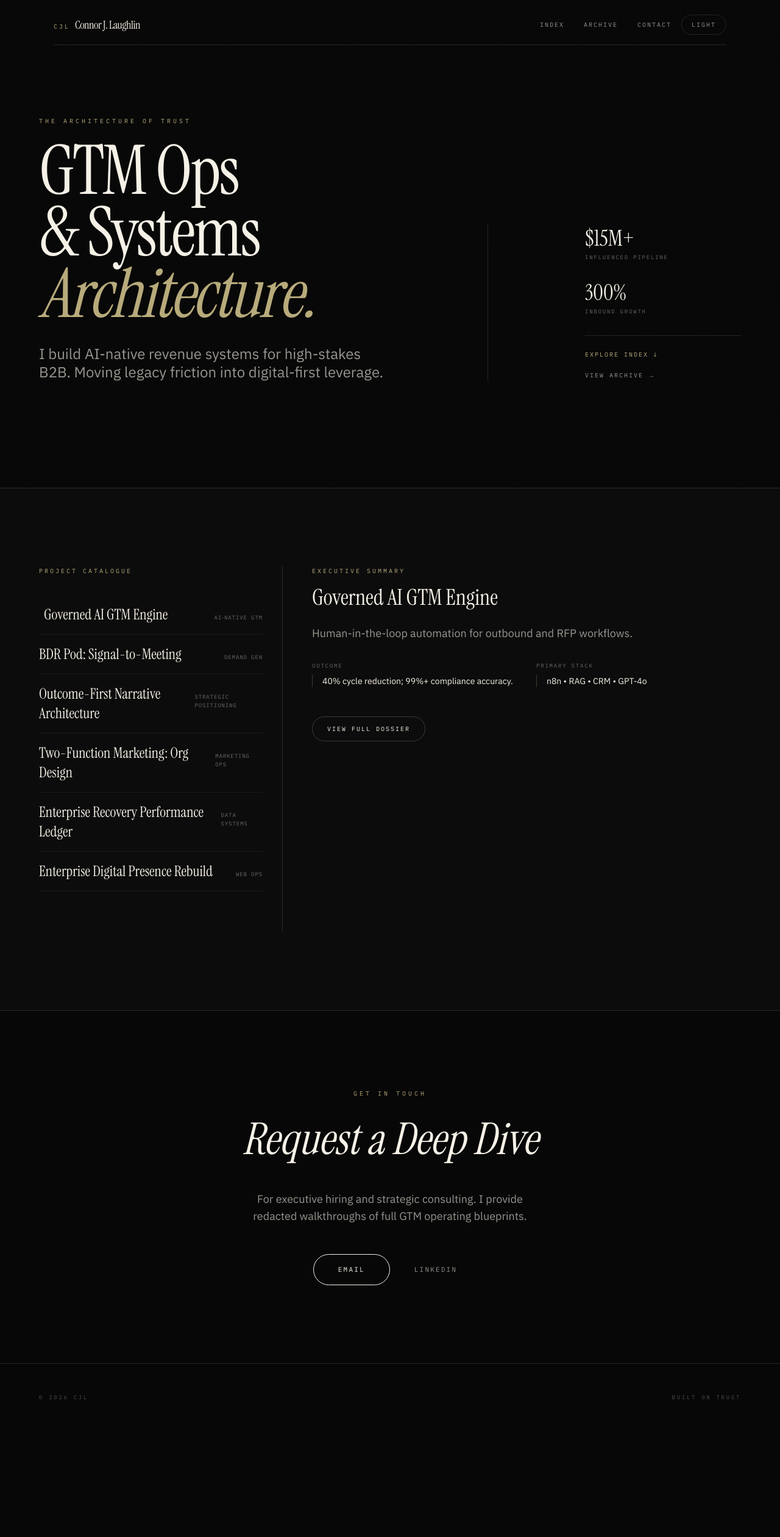
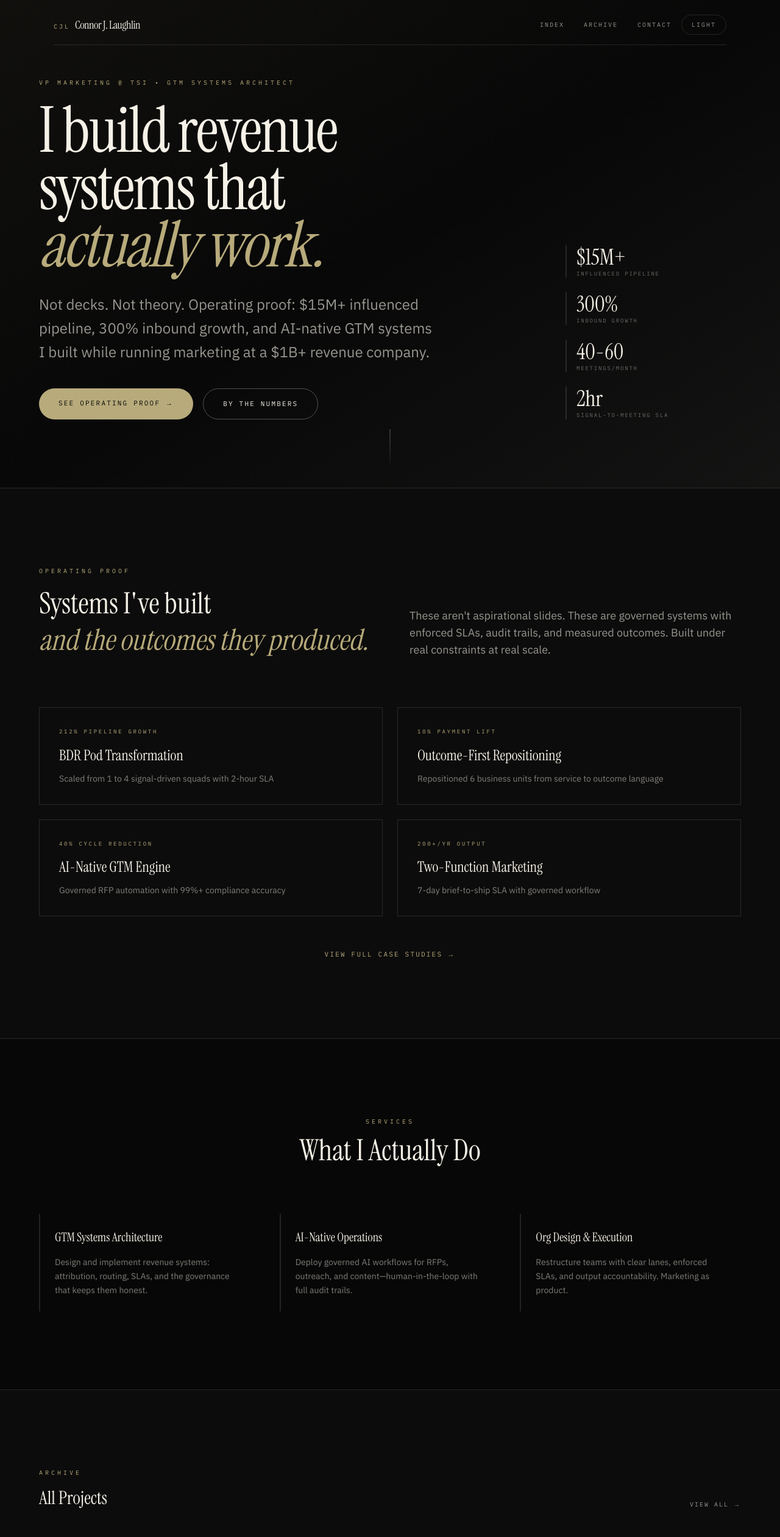
Before and after one commit to connorsewer/connorlaughl.in, a Next.js app: page / in a window 1280 px wide. Shown: the top 2521 px of the page at 61% size. Before the commit the page ends 2346 px from the top, so only its background shows below. Built offline with nearby package versions, Linux system fonts and the light colour scheme.

Commit message:
feat: Redesign homepage v2+ - animated, story-driven, proof-focused

```diff
--- a/app/page.tsx
+++ b/app/page.tsx
@@ -1,68 +1,229 @@
+"use client";
+
 import { Header } from "@/components/Header";
 import { ProofExplorer } from "@/components/ProofExplorer";
 import { caseStudies } from "@/content/case-studies";
+import { useEffect, useState } from "react";
 
 export default function Home() {
+  const [mounted, setMounted] = useState(false);
+
+  useEffect(() => {
+    setMounted(true);
+  }, []);
+
+  const stats = [
+    { value: "$15M+", label: "Influenced Pipeline" },
+    { value: "300%", label: "Inbound Growth" },
+    { value: "40-60", label: "Meetings/Month" },
+    { value: "2hr", label: "Signal-to-Meeting SLA" },
+  ];
+
+  const proofPoints = [
+    {
+      title: "BDR Pod Transformation",
+      metric: "212% pipeline growth",
+      desc: "Scaled from 1 to 4 signal-driven squads with 2-hour SLA",
+    },
+    {
+      title: "Outcome-First Repositioning",
+      metric: "10% payment lift",
+      desc: "Repositioned 6 business units from service to outcome language",
+    },
+    {
+      title: "AI-Native GTM Engine",
+      metric: "40% cycle reduction",
+      desc: "Governed RFP automation with 99%+ compliance accuracy",
+    },
+    {
+      title: "Two-Function Marketing",
+      metric: "200+/yr output",
+      desc: "7-day brief-to-ship SLA with governed workflow",
+    },
+  ];
+
   return (
     <div className="selection:bg-accent selection:text-ink">
       <Header />
 
       <main id="main-content">
-        {/* HERO SECTION */}
-        <section aria-labelledby="hero-heading" className="min-h-screen flex flex-col justify-center px-6 pt-20">
-          <div className="mx-auto max-w-6xl w-full">
-            <div className="flex flex-col md:flex-row md:items-end justify-between gap-12 mb-16">
-              <div className="max-w-3xl">
+        {/* DYNAMIC HERO SECTION */}
+        <section aria-labelledby="hero-heading" className="min-h-screen flex flex-col justify-center px-6 pt-20 relative overflow-hidden">
+          {/* Animated background gradient */}
+          <div className="absolute inset-0 bg-gradient-to-br from-accent/5 via-transparent to-paper/5 pointer-events-none" />
+
+          <div className="mx-auto max-w-6xl w-full relative">
+            {/* Top tagline with animation */}
+            <div className={`transition-all duration-1000 ${mounted ? 'opacity-100 translate-y-0' : 'opacity-0 translate-y-4'}`}>
               <span className="font-mono text-[10px] tracking-[0.4em] text-accent mb-6 uppercase block">
-                  The Architecture of Trust
+                VP Marketing @ TSI • GTM Systems Architect
               </span>
-                <h1 id="hero-heading" className="font-display text-[clamp(3.5rem,10vw,7rem)] leading-[0.9] tracking-tight mb-8">
-                  GTM Ops <br />
-                  & Systems <br />
-                  <span className="text-accent italic">Architecture.</span>
-                </h1>
-                <p className="text-xl md:text-2xl text-paper/60 max-w-xl leading-tight text-balance">
-                  I build AI-native revenue systems for high-stakes B2B. Moving legacy friction into digital-first leverage.
-                </p>
             </div>
 
-              <div className="hidden lg:block w-px h-64 bg-rule" role="separator" aria-hidden="true"></div>
+            <div className="flex flex-col lg:flex-row lg:items-end justify-between gap-12 mb-16">
+              {/* Main headline with staggered animation */}
+              <div className="max-w-4xl">
+                <h1 id="hero-heading" className="font-display text-[clamp(3rem,9vw,6.5rem)] leading-[0.9] tracking-tight mb-8">
+                  <span className={`block transition-all duration-700 delay-100 ${mounted ? 'opacity-100 translate-y-0' : 'opacity-0 translate-y-8'}`}>
+                    I build revenue
+                  </span>
+                  <span className={`block transition-all duration-700 delay-200 ${mounted ? 'opacity-100 translate-y-0' : 'opacity-0 translate-y-8'}`}>
+                    systems that
+                  </span>
+                  <span className={`block text-accent italic transition-all duration-700 delay-300 ${mounted ? 'opacity-100 translate-y-0' : 'opacity-0 translate-y-8'}`}>
+                    actually work.
+                  </span>
+                </h1>
 
-              <aside aria-labelledby="stats-heading" className="flex flex-col gap-8 lg:w-64">
-                <h2 id="stats-heading" className="sr-only">Key Metrics</h2>
-                <div>
-                  <span className="font-display text-4xl mb-1 block">$15M+</span>
-                  <span className="font-mono text-[9px] tracking-[0.2em] text-paper/40 uppercase block">Influenced Pipeline</span>
-                </div>
-                <div>
-                  <span className="font-display text-4xl mb-1 block">300%</span>
-                  <span className="font-mono text-[9px] tracking-[0.2em] text-paper/40 uppercase block">Inbound Growth</span>
-                </div>
-                <div className="pt-4 border-t border-rule space-y-3">
-                  <a
-                    href="#catalogue"
-                    className="font-mono text-[10px] tracking-[0.2em] text-accent uppercase hover:text-paper transition-colors focus-visible:outline focus-visible:outline-2 focus-visible:outline-accent focus-visible:outline-offset-2 rounded inline-block"
-                  >
-                    Explore Index ↓
-                  </a>
-                  <div>
+                <p className={`text-xl md:text-2xl text-paper/60 max-w-2xl leading-relaxed text-balance transition-all duration-700 delay-500 ${mounted ? 'opacity-100 translate-y-0' : 'opacity-0 translate-y-4'}`}>
+                  Not decks. Not theory. Operating proof: $15M+ influenced pipeline,
+                  300% inbound growth, and AI-native GTM systems I built while running
+                  marketing at a $1B+ revenue company.
+                </p>
+
+                {/* CTA Row */}
+                <div className={`flex flex-wrap gap-4 mt-10 transition-all duration-700 delay-700 ${mounted ? 'opacity-100 translate-y-0' : 'opacity-0 translate-y-4'}`}>
                   <a
                     href="/case-studies"
-                      className="font-mono text-[10px] tracking-[0.2em] text-paper/60 uppercase hover:text-accent transition-colors focus-visible:outline focus-visible:outline-2 focus-visible:outline-accent focus-visible:outline-offset-2 rounded inline-block"
+                    className="font-mono text-[11px] tracking-[0.2em] uppercase bg-accent text-ink px-8 py-4 rounded-full hover:bg-paper transition-all"
                   >
-                      View Archive →
+                    See Operating Proof →
+                  </a>
+                  <a
+                    href="#proof"
+                    className="font-mono text-[11px] tracking-[0.2em] uppercase border border-paper/30 px-8 py-4 rounded-full hover:border-accent transition-all"
+                  >
+                    By The Numbers
                   </a>
                 </div>
               </div>
+
+              {/* Stats grid */}
+              <aside className={`flex flex-col gap-6 lg:w-72 transition-all duration-700 delay-600 ${mounted ? 'opacity-100 translate-x-0' : 'opacity-0 translate-x-8'}`}>
+                {stats.map((stat, i) => (
+                  <div key={stat.label} className="group border-l-2 border-rule hover:border-accent pl-4 transition-all">
+                    <span className="font-display text-4xl group-hover:text-accent transition-colors">{stat.value}</span>
+                    <span className="font-mono text-[9px] tracking-[0.2em] text-paper/40 uppercase block">{stat.label}</span>
+                  </div>
+                ))}
               </aside>
+            </div>
+          </div>
+
+          {/* Scroll indicator */}
+          <div className={`absolute bottom-8 left-1/2 -translate-x-1/2 transition-all duration-1000 delay-1000 ${mounted ? 'opacity-100' : 'opacity-0'}`}>
+            <div className="w-px h-16 bg-gradient-to-b from-paper/40 to-transparent" />
+          </div>
+        </section>
+
+        {/* PROOF SECTION - The Story */}
+        <section id="proof" className="py-32 px-6 bg-paper/[0.02] border-y border-rule">
+          <div className="mx-auto max-w-6xl">
+            <div className="grid lg:grid-cols-2 gap-16 mb-20">
+              <div>
+                <span className="font-mono text-[10px] tracking-[0.4em] text-accent mb-4 uppercase block">
+                  Operating Proof
+                </span>
+                <h2 className="font-display text-4xl md:text-5xl leading-tight">
+                  Systems I've built<br />
+                  <span className="text-accent italic">and the outcomes they produced.</span>
+                </h2>
+              </div>
+              <div className="flex items-end">
+                <p className="text-paper/60 text-lg">
+                  These aren't aspirational slides. These are governed systems with
+                  enforced SLAs, audit trails, and measured outcomes. Built under real
+                  constraints at real scale.
+                </p>
+              </div>
+            </div>
+
+            {/* Proof Grid */}
+            <div className="grid md:grid-cols-2 gap-6">
+              {proofPoints.map((point, i) => (
+                <div
+                  key={point.title}
+                  className="group p-8 border border-rule hover:border-accent transition-all duration-300 hover:bg-paper/[0.02]"
+                >
+                  <span className="font-mono text-[9px] tracking-[0.3em] text-accent uppercase mb-4 block">
+                    {point.metric}
+                  </span>
+                  <h3 className="font-display text-2xl mb-3 group-hover:text-accent transition-colors">
+                    {point.title}
+                  </h3>
+                  <p className="text-paper/50 text-sm">
+                    {point.desc}
+                  </p>
+                </div>
+              ))}
+            </div>
+
+            <div className="mt-12 text-center">
+              <a
+                href="/case-studies"
+                className="font-mono text-[11px] tracking-[0.2em] uppercase text-accent hover:text-paper transition-colors inline-flex items-center gap-2"
+              >
+                View Full Case Studies <span>→</span>
+              </a>
             </div>
           </div>
         </section>
 
-        {/* CATALOGUE SECTION */}
+        {/* WHAT I DO SECTION */}
+        <section className="py-32 px-6">
+          <div className="mx-auto max-w-6xl">
+            <div className="text-center mb-20">
+              <span className="font-mono text-[10px] tracking-[0.4em] text-accent mb-4 uppercase block">
+                Services
+              </span>
+              <h2 className="font-display text-4xl md:text-5xl">
+                What I Actually Do
+              </h2>
+            </div>
+
+            <div className="grid md:grid-cols-3 gap-8">
+              {[
+                {
+                  title: "GTM Systems Architecture",
+                  desc: "Design and implement revenue systems: attribution, routing, SLAs, and the governance that keeps them honest.",
+                },
+                {
+                  title: "AI-Native Operations",
+                  desc: "Deploy governed AI workflows for RFPs, outreach, and content—human-in-the-loop with full audit trails.",
+                },
+                {
+                  title: "Org Design & Execution",
+                  desc: "Restructure teams with clear lanes, enforced SLAs, and output accountability. Marketing as product.",
+                },
+              ].map((service, i) => (
+                <div key={service.title} className="p-6 border-l-2 border-rule hover:border-accent transition-all">
+                  <h3 className="font-display text-xl mb-4">{service.title}</h3>
+                  <p className="text-paper/50 text-sm leading-relaxed">{service.desc}</p>
+                </div>
+              ))}
+            </div>
+          </div>
+        </section>
+
+        {/* FULL CATALOGUE */}
         <section id="catalogue" aria-labelledby="catalogue-heading" className="py-32 px-6 bg-paper/[0.02] border-y border-rule">
-          <h2 id="catalogue-heading" className="sr-only">Project Catalogue</h2>
           <div className="mx-auto max-w-6xl">
+            <div className="flex justify-between items-end mb-12">
+              <div>
+                <span className="font-mono text-[10px] tracking-[0.4em] text-accent mb-4 uppercase block">
+                  Archive
+                </span>
+                <h2 id="catalogue-heading" className="font-display text-3xl">
+                  All Projects
+                </h2>
+              </div>
+              <a
+                href="/case-studies"
+                className="font-mono text-[10px] tracking-[0.2em] uppercase text-paper/60 hover:text-accent transition-colors"
+              >
+                View All →
+              </a>
+            </div>
             <ProofExplorer items={caseStudies} />
           </div>
         </section>
@@ -73,33 +234,38 @@ export default function Home() {
             <span className="font-mono text-[10px] tracking-[0.4em] text-accent mb-8 uppercase block">
               Get in Touch
             </span>
-            <h2 id="contact-heading" className="font-display text-5xl md:text-7xl mb-12 italic">Request a Deep Dive</h2>
-            <p className="text-paper/60 text-lg mb-12 text-balance">
-              For executive hiring and strategic consulting. I provide redacted walkthroughs of full GTM operating blueprints.
+            <h2 id="contact-heading" className="font-display text-5xl md:text-6xl mb-8">
+              Let's build systems<br />that <span className="italic text-accent">outperform</span>.
+            </h2>
+            <p className="text-paper/60 text-lg mb-12 max-w-xl mx-auto">
+              For executive hiring or strategic consulting. I provide redacted
+              walkthroughs of full GTM operating blueprints with governance,
+              SLAs, and outcomes.
             </p>
-            <div className="flex flex-col md:flex-row items-center justify-center gap-6">
+            <div className="flex flex-col md:flex-row items-center justify-center gap-4">
               <a
                 href="mailto:connor.laughlin@gmail.com"
-                className="font-mono text-[11px] tracking-[0.2em] uppercase border border-paper px-10 py-4 rounded-full hover:bg-paper hover:text-ink transition-all focus-visible:outline focus-visible:outline-2 focus-visible:outline-accent focus-visible:outline-offset-4"
+                className="font-mono text-[11px] tracking-[0.2em] uppercase bg-accent text-ink px-10 py-4 rounded-full hover:bg-paper transition-all"
               >
-                Email
+                Start a Conversation
               </a>
               <a
                 href="https://linkedin.com/in/connorlaughlin"
                 target="_blank"
                 rel="noopener noreferrer"
-                className="font-mono text-[11px] tracking-[0.2em] uppercase text-paper/60 hover:text-paper transition-colors focus-visible:outline focus-visible:outline-2 focus-visible:outline-accent focus-visible:outline-offset-2 rounded px-4 py-2"
+                className="font-mono text-[11px] tracking-[0.2em] uppercase text-paper/60 hover:text-paper transition-colors px-6 py-4"
               >
-                LinkedIn
+                LinkedIn →
               </a>
             </div>
           </div>
         </section>
 
         <footer className="py-12 border-t border-rule px-6">
-          <div className="mx-auto max-w-6xl flex justify-between items-center opacity-30 font-mono text-[9px] tracking-[0.3em] uppercase">
-            <span>© 2026 CJL</span>
-            <span>Built on Trust</span>
+          <div className="mx-auto max-w-6xl flex flex-col md:flex-row justify-between items-center gap-4 opacity-40 font-mono text-[9px] tracking-[0.3em] uppercase">
+            <span>© 2026 Connor Laughlin</span>
+            <span>Built with systems thinking</span>
+            <span>TSI • Chicago • Remote</span>
           </div>
         </footer>
       </main>
```
Lines whose indentation alone changed are shown as unchanged.
